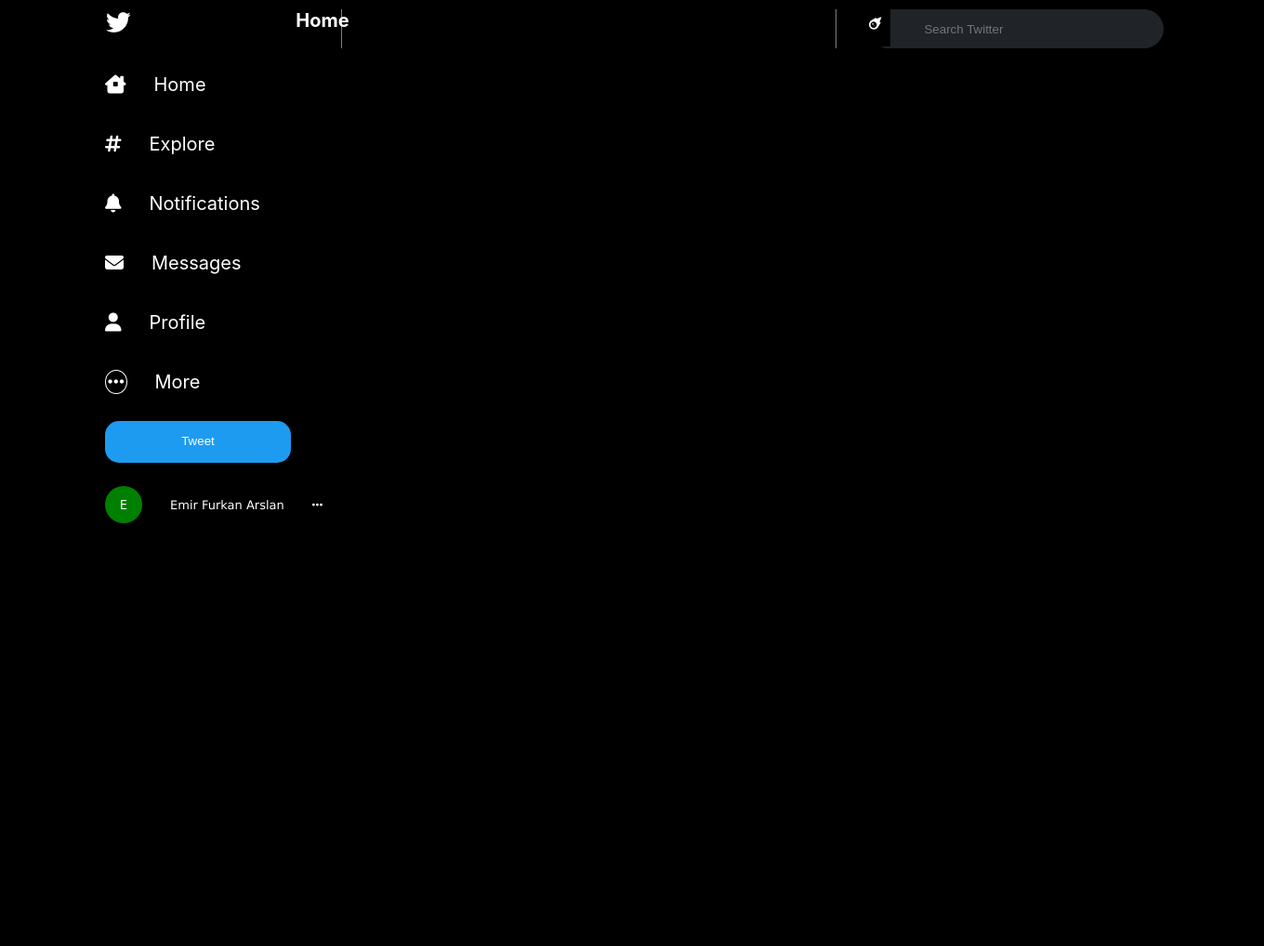
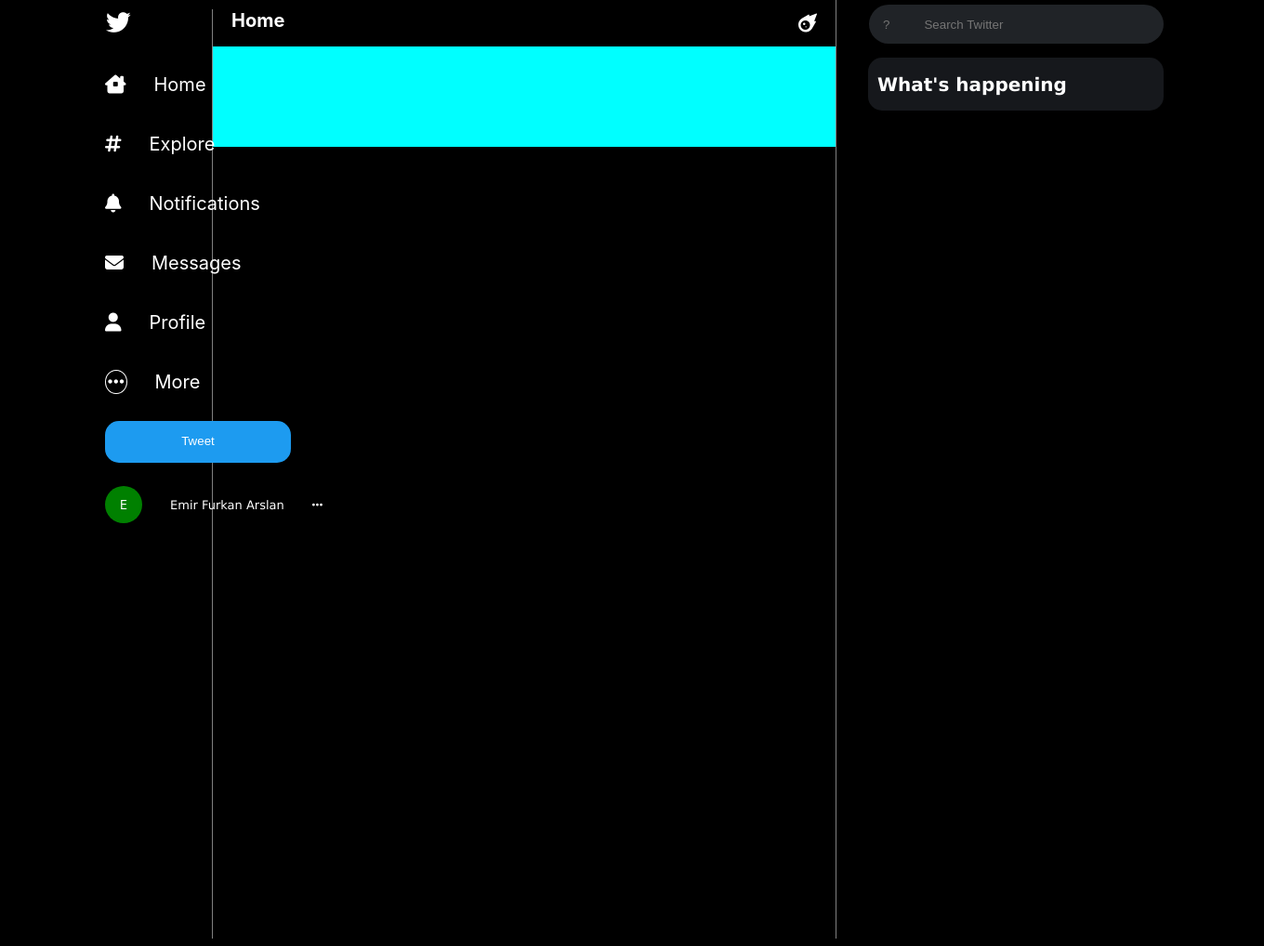
Before and after one commit to EmirArslann/Twitter, a PHP site: page / in a window 1360 px wide. Shown: the whole page at 93% size. Before the commit the page ends 563 px from the top, so only its background shows below. Run offline with PHP 8.4, Linux system fonts and the light colour scheme; some libraries are stand-ins or nearby versions.

Commit message:
adding discover-side

```diff
--- a/index.css
+++ b/index.css
@@ -17,12 +17,8 @@ h1{
     display: flex;
     flex-direction: row;
     height: 100%;
-    /* justify-content: space-evenly; */
     margin-top: 0;
     margin-left: 100px;
-
-    gap: 0;
-
     }
 
 .nav{
@@ -32,10 +28,7 @@ h1{
     padding-right: 100px;
     border-right: 1.5px solid gray;
     width: 200px;
-}
-
-.nav-bar{
-    position: fixed;
+    height: 1000px;
 }
 
 .main{
@@ -45,39 +38,39 @@ h1{
     width: 670px;
     margin-left: 0;
     margin-right: 0;
-    justify-content: space-between;
-
-
+}
+.nav-bar{
+    position: fixed;
 }
 
-.search-side{
-    margin-top: 10px;
+.discover-side{
+    top: 5px;
     margin-left: 0;
     display: flex;
     flex-direction: column;
     border-left: 1.5px solid gray;
     padding-right: 100px;
-    /* margin-left: 0px;
-    padding-left: 0; */
 
 }
 
 .search-bar{
+    display: flex;
     padding-left: 35px;
+    position: sticky;
+    z-index: 1000000;
+    top: 5px;
 
 }
 .home{
-    /* border-right: 1.5px solid gray; */
-    /* border-left: 1.5px solid gray;
-    border-bottom: 1.5px solid gray; */
     display: flex;
-    position: fixed;
+    position: sticky;
     flex-direction: row;
     align-self: center;
-    height: 150px;
+    height: 50px;
     justify-content: space-between;
     width: 650px;
-
+    top: 0;
+    z-index: 1022222;
 }
 
 .logo{
@@ -100,22 +93,25 @@ h1{
 
 
 .meteor{
-    color: white;
-    background-color: black;
     cursor: pointer;
     border: none;
     padding-right: 10px;
-    margin-bottom: 100px;
+    color: white;
+    align-self: center;
+
+
+
 
 }
 
-.meteor-btn:hover{
+.meteor:hover{
     background-color: rgb(231, 233, 234, 0.1);
     border: none;
     opacity: 1;
     border-radius: 50%;
-    height: 40px;
-    transition-duration: 0.2s;
+    height: 10px;
+
+
 
 }
 
@@ -133,6 +129,7 @@ li{
     flex-direction: row;
     align-items: center;
     gap: 30px;
+    cursor: pointer;
 }
 
 .header-li:hover{
@@ -149,7 +146,6 @@ li{
     border-radius: 50%;
     border: 1px solid white;
     padding: 2px;
-
 }
 
 .tweet-btn:hover{
@@ -213,3 +209,31 @@ li{
     margin-left: 0;
 
 }
+
+.twit {
+    display: flex;
+    z-index: -1;
+    flex-direction: column;
+    box-sizing: border-box;
+    height: 108px;
+    background-color: aqua;
+    width: 670px;
+}
+
+.discover{
+    display: flex;
+    flex-direction: column;
+    z-index: -1;
+    margin-top: 20px;
+    background-color: rgb(22, 24, 28);
+    border-radius: 15px;
+    margin-left: 34px;
+}
+
+h2{
+    font-size: 20px;
+    color: white;
+    font-weight: bold;
+    padding-left: 10px;
+    font-family: Verdana, Geneva, Tahoma, sans-serifTwitterChirp, -apple-system, BlinkMacSystemFont, "Segoe UI", Roboto, Helvetica, Arial, sans-serif;;;
+}
--- a/index.html
+++ b/index.html
@@ -8,6 +8,7 @@
     <link rel="stylesheet" href="index.css">
     <script src="https://kit.fontawesome.com/f28c9e1309.js" crossorigin="anonymous"></script>
 </head>
+<body>
     <body>
         <div class="homepage">
             <aside class="nav">
@@ -66,15 +67,30 @@
             <div class="main">
                 <div class="home">
                    <h1>Home</h1>
-                       <button class="meteor">
-                         <i class="fa-solid fa-meteor"></i>
-                       </button>
+                   <i class="meteor fa-solid fa-meteor"></i>
+
+
+                </div>
+                <div class="twit">
+                    <div class="lilpic">
+
+                    </div>
                 </div>
 
+
+
+
             </div>
-        <div class="search-side">
+            <div class="discover-side">
                     <div class="search-bar">
                         <input class="searchbar" type="text" placeholder="?          Search Twitter">
+                   </div>
+                        <div class="discover">
+                            <h2>
+                                What's happening
+                            </h2>
+                            <div class="discover-content"></div>
+
                         </div>
 
 
```
Lines whose indentation alone changed are shown as unchanged.
